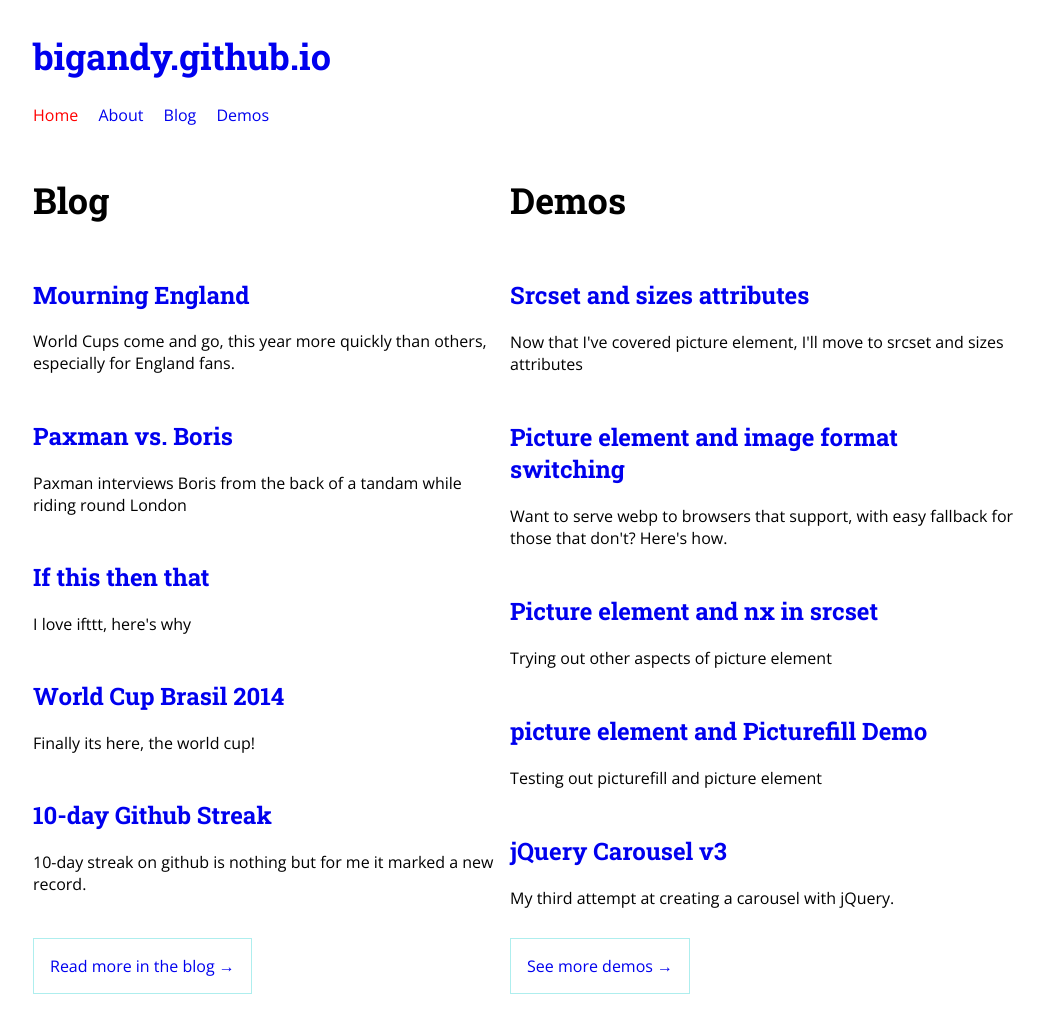
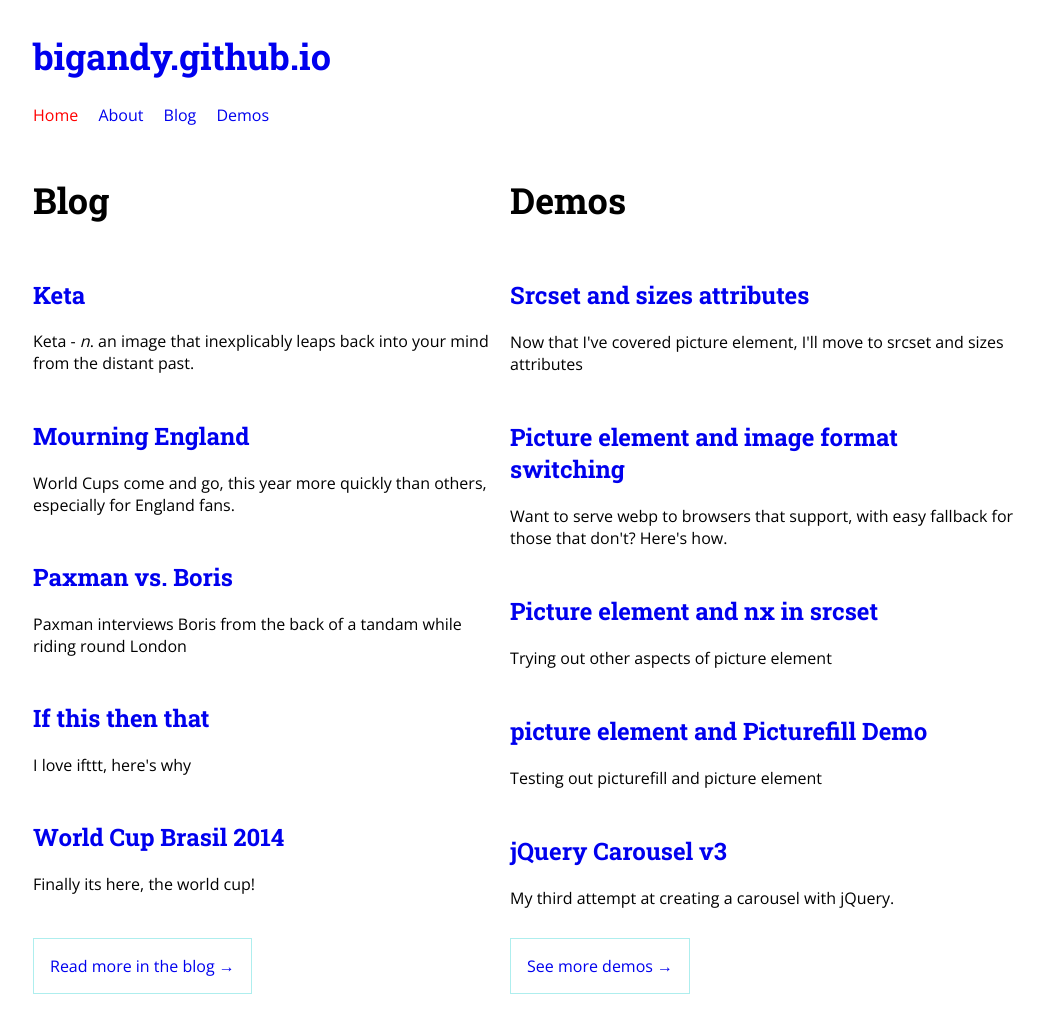
Before and after one commit to bigandy/bigandy.github.io, a Jekyll site: the page built from index.html, in a window 1280 px wide. Shown: the whole page, without its empty margins (107-1151 px from the left). Built offline with Jekyll 4.4.1, drawn with Linux system fonts in a browser that asks for light colours; the list of posts is cut into pages by our own code.

Commit message:
add new post 'Keta'

```diff
--- /dev/null
+++ b/_posts/2014-06-25-keta-video.md
@@ -0,0 +1,14 @@
+---
+layout: post
+published: true
+category: blog
+title: Keta
+summary: Keta - <em>n</em>. an image that inexplicably leaps back into your mind from the distant past.
+---
+
+<iframe src="//player.vimeo.com/video/83258629?title=0&amp;byline=0&amp;portrait=0&amp;color=ffffff" width="800" height="450" frameborder="0" webkitallowfullscreen mozallowfullscreen allowfullscreen></iframe> <p><a href="http://vimeo.com/83258629">Keta | The Dictionary of Obscure Sorrows</a> from <a href="http://vimeo.com/user7278324">John Koenig</a> on <a href="https://vimeo.com">Vimeo</a>.</p>
+
+<dl>
+	<dt>Keta</dt>
+	<dd><em>n</em>. an image that inexplicably leaps back into your mind from the distant past.</dd>
+</dl>
```
Also changed, not shown: demos/_posts/2013-04-06-require-js.md (+1 -1 lines), demos/_posts/2013-04-11-zeptojs.md (+1 -1 lines).
